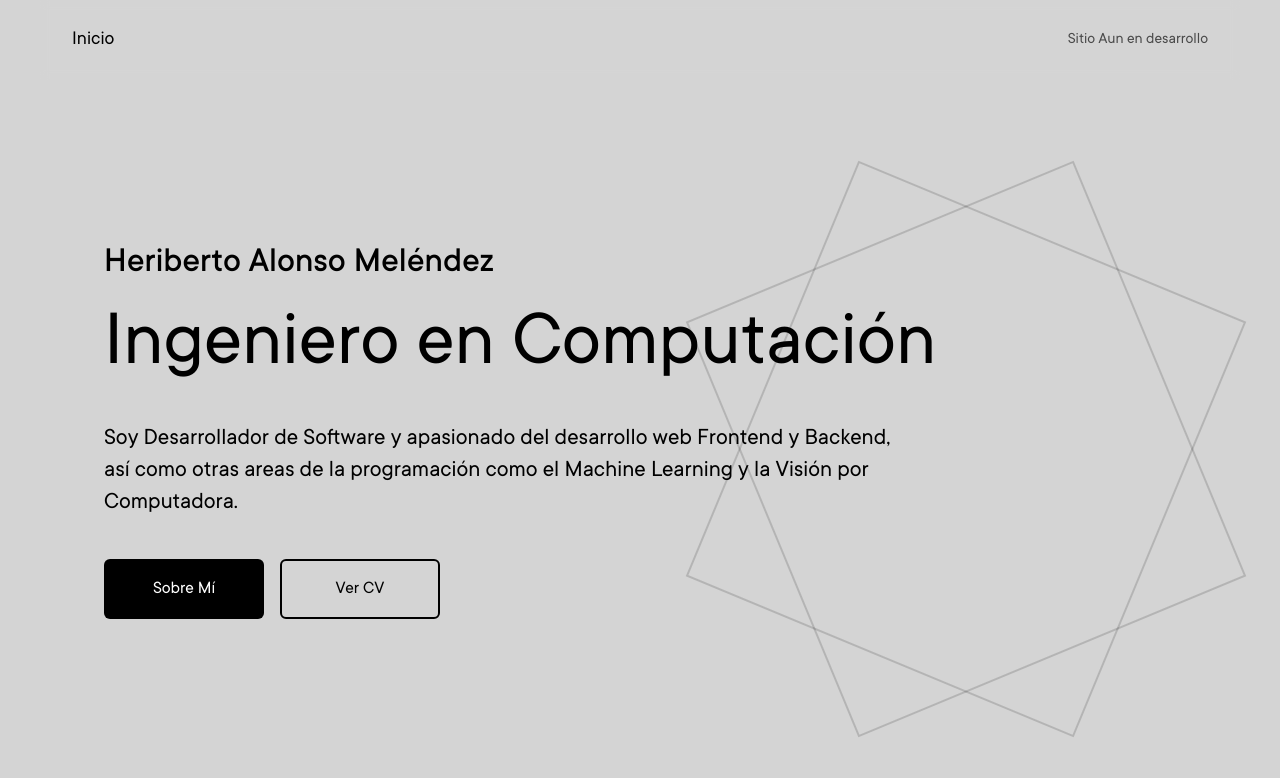
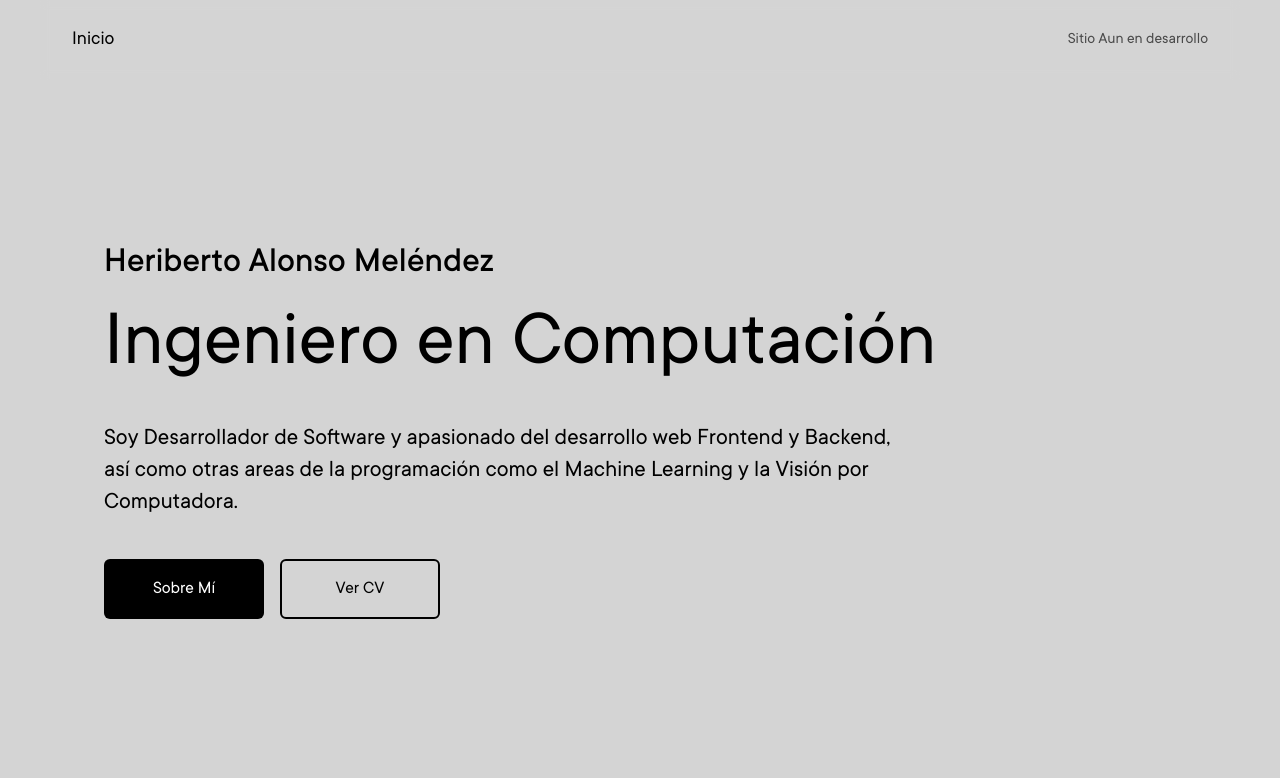
Before and after one commit to heriberto2300/beto-portfolio, a Next.js app: page / in a window 1280 px wide. Shown: the top 778 px of the page. Built offline with nearby package versions, Linux system fonts and the light colour scheme.

Commit message:
Commit de correccion #3: Eliminacion de animaciones

```diff
--- a/app/page.tsx
+++ b/app/page.tsx
@@ -5,11 +5,8 @@ import Projects from "@/components/sections/projects";
 export default function Home() {
   return (
     <main className="flex min-h-screen flex-col items-center justify-between relative">
-      <BoxesSpin />
-      <div className="flex min-h-screen flex-col items-center justify-between absolute z-10">
-        <Presentation />
-        <Projects />
-      </div>
+      <Presentation />
+      <Projects />
     </main>
   );
 }
--- a/components/animated/spinBoxes.tsx
+++ b/components/animated/spinBoxes.tsx
@@ -1,6 +1,6 @@
 const BoxesSpin = () => {
   return (
-    <div className="w-full h-full">
+    <div className="w-full h-screen">
       <div className="w-full h-full relative">
         <div className="w-[420px] h-[450px] animate-spin-slow overflow-hidden border-black border-2 opacity-15 absolute m-auto top-36 right-16" />
         <div className="w-[420px] h-[450px] animate-spin-slow-reverse overflow-hidden border-black border-2 opacity-15 absolute m-auto top-36 right-16" />
```
